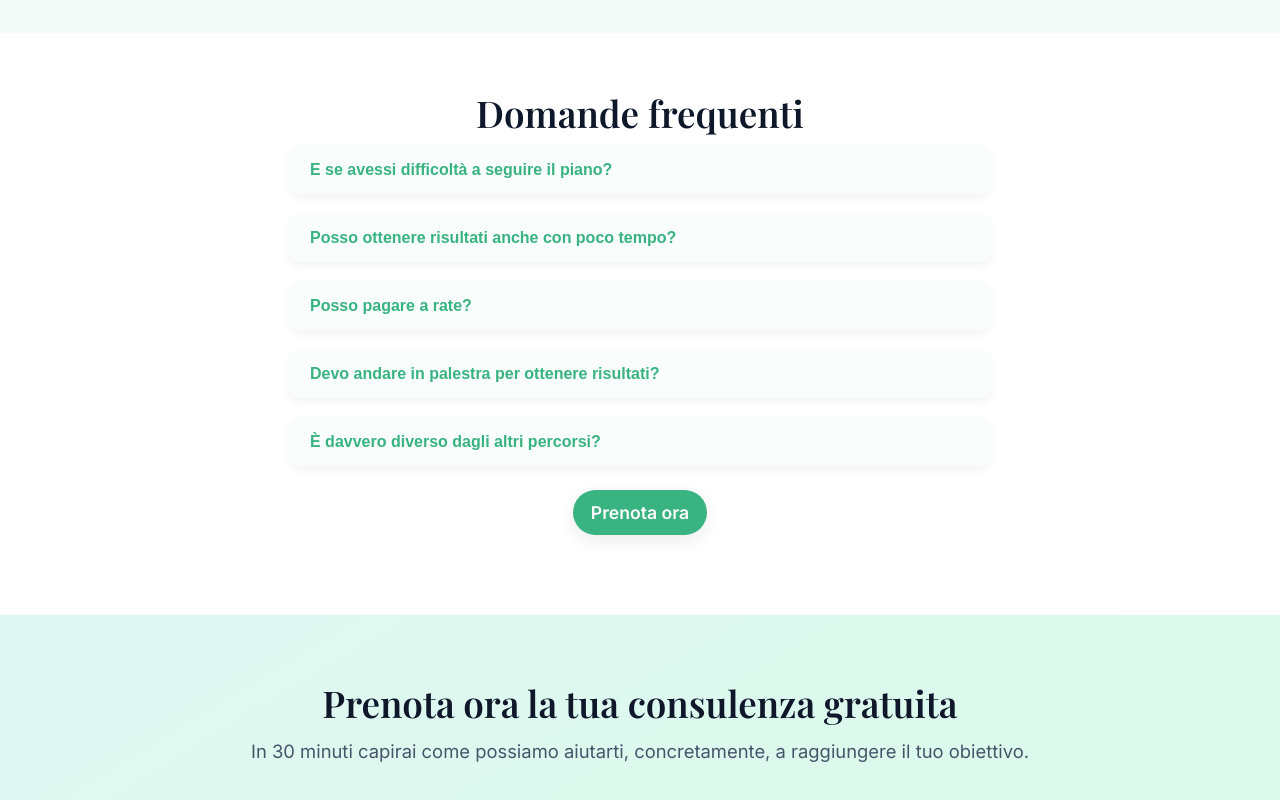
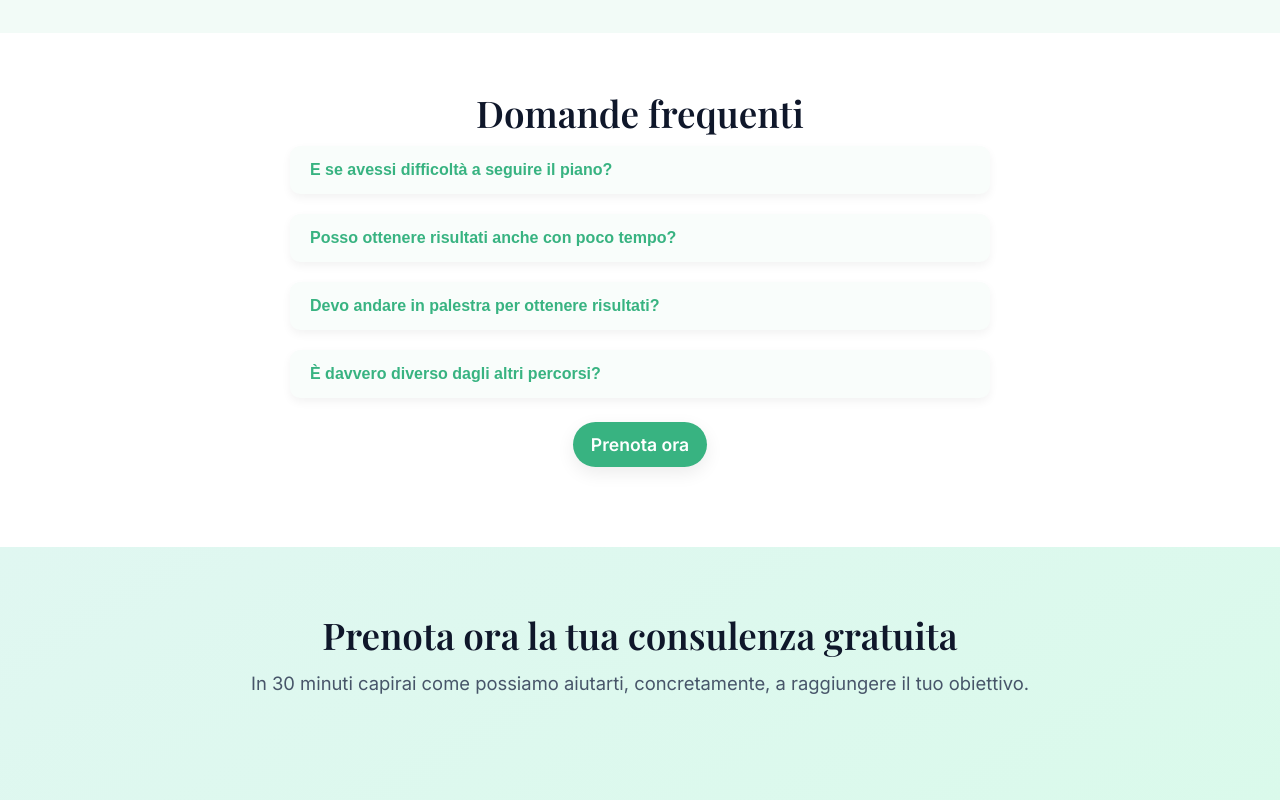
Before and after one commit to NutriMente/NutriMente360-, a plain HTML site: page index.html in a window 1280 px wide. Shown: the part 7275-8075 px from the top of the page. Drawn offline with nearby package versions, Linux system fonts and the light colour scheme; a script that the page names is missing.

Commit message:
Update index.html

```diff
--- a/index.html
+++ b/index.html
@@ -420,11 +420,6 @@
       </div>
 
       <div class="faq-item">
-        <button class="faq-question">Posso pagare a rate?</button>
-        <div class="faq-answer"><p>Sì, puoi suddividere il pacchetto scelto in 2 comode rate, senza costi aggiuntivi.</p></div>
-      </div>
-
-      <div class="faq-item">
         <button class="faq-question">Devo andare in palestra per ottenere risultati?</button>
         <div class="faq-answer"><p>No. Il percorso prevede soluzioni personalizzate anche a casa, senza attrezzi o con attrezzatura minima.</p></div>
       </div>
```
